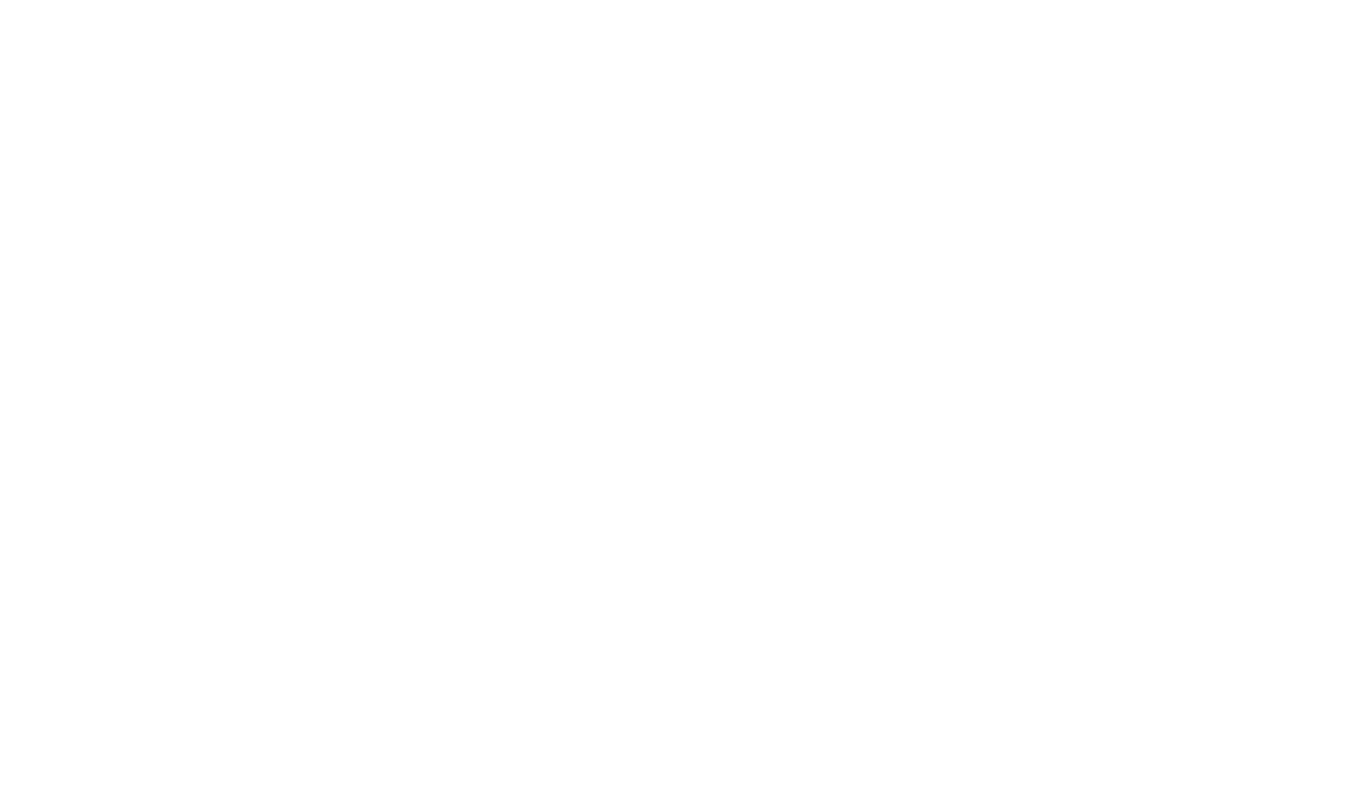
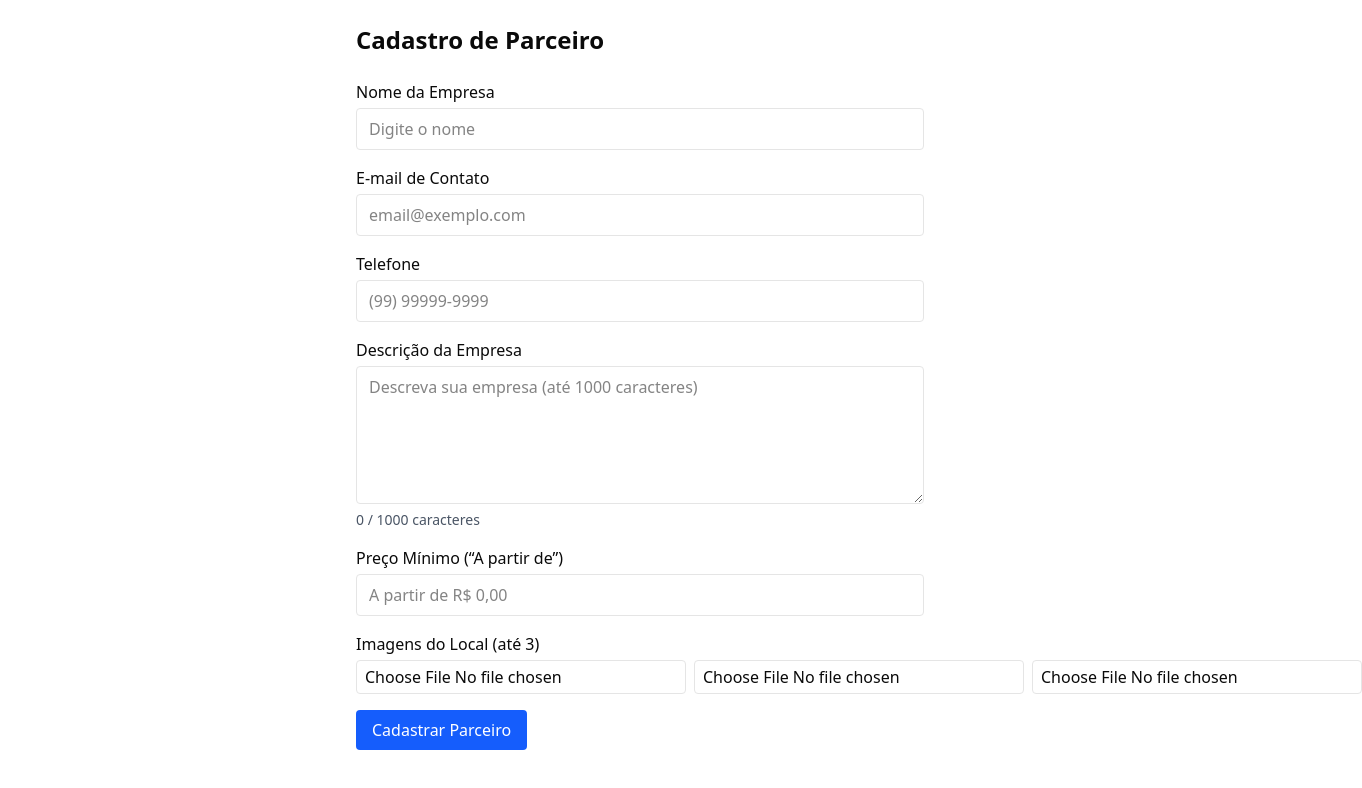
Before and after one commit to ProjetoVouAli/VouAli, a Nuxt app: page /parceiros/cadastro in a window 1280 px wide. Before the commit this address had no page. Shown: the top 788 px of the page, 1362 px wide, since content can reach past the window. Built offline with nearby package versions, Linux system fonts and the light colour scheme.

Commit message:
Adiciona página de cadastro de parceiros com descrição, preço e imagens

```diff
--- /dev/null
+++ b/pages/parceiros/cadastro.vue
@@ -0,0 +1,192 @@
+<template>
+  <div class="container mx-auto p-4">
+    <h1 class="text-2xl font-bold mb-6">Cadastro de Parceiro</h1>
+
+    <form @submit.prevent="onSubmit" class="space-y-4">
+      <!-- Nome da empresa -->
+      <div>
+        <label for="empresa" class="block mb-1 font-medium">Nome da Empresa</label>
+        <input
+          id="empresa"
+          v-model="form.empresa"
+          type="text"
+          placeholder="Digite o nome"
+          class="w-full border rounded px-3 py-2"
+        />
+        <p v-if="errors.empresa" class="text-red-600 text-sm">{{ errors.empresa }}</p>
+      </div>
+
+      <!-- E-mail de contato -->
+      <div>
+        <label for="email" class="block mb-1 font-medium">E-mail de Contato</label>
+        <input
+          id="email"
+          v-model="form.email"
+          type="email"
+          placeholder="email@exemplo.com"
+          class="w-full border rounded px-3 py-2"
+        />
+        <p v-if="errors.email" class="text-red-600 text-sm">{{ errors.email }}</p>
+      </div>
+
+      <!-- Telefone -->
+      <div>
+        <label for="telefone" class="block mb-1 font-medium">Telefone</label>
+        <input
+          id="telefone"
+          v-model="form.telefone"
+          type="tel"
+          placeholder="(99) 99999‑9999"
+          class="w-full border rounded px-3 py-2"
+        />
+        <p v-if="errors.telefone" class="text-red-600 text-sm">{{ errors.telefone }}</p>
+      </div>
+
+      <!-- Descrição da empresa -->
+      <div>
+        <label for="descricao" class="block mb-1 font-medium">Descrição da Empresa</label>
+        <textarea
+          id="descricao"
+          v-model="form.descricao"
+          rows="5"
+          maxlength="1000"
+          placeholder="Descreva sua empresa (até 1000 caracteres)"
+          class="w-full border rounded px-3 py-2"
+        ></textarea>
+        <p class="text-sm text-gray-600">{{ form.descricao.length }} / 1000 caracteres</p>
+        <p v-if="errors.descricao" class="text-red-600 text-sm">{{ errors.descricao }}</p>
+      </div>
+
+      <!-- Preço mínimo -->
+      <div>
+        <label for="preco" class="block mb-1 font-medium">Preço Mínimo (“A partir de”)</label>
+        <input
+          id="preco"
+          v-model.number="form.preco"
+          type="number"
+          min="0"
+          step="0.01"
+          placeholder="A partir de R$ 0,00"
+          class="w-full border rounded px-3 py-2"
+        />
+        <p v-if="errors.preco" class="text-red-600 text-sm">{{ errors.preco }}</p>
+      </div>
+
+      <!-- Imagens do local -->
+      <div>
+        <label class="block mb-1 font-medium">Imagens do Local (até 3)</label>
+        <div class="flex space-x-2">
+          <input
+            v-for="i in 3"
+            :key="i"
+            type="file"
+            accept="image/*"
+            @change="onFileChange($event, i - 1)"
+            class="border rounded px-2 py-1"
+          />
+        </div>
+        <p v-if="errors.imagens" class="text-red-600 text-sm mt-1">{{ errors.imagens }}</p>
+      </div>
+
+      <!-- Botão de enviar -->
+      <button
+        type="submit"
+        class="bg-blue-600 text-white px-4 py-2 rounded hover:bg-blue-700 transition"
+      >
+        Cadastrar Parceiro
+      </button>
+    </form>
+  </div>
+</template>
+
+<script setup lang="ts">
+import { reactive } from 'vue'
+import { useRouter } from 'vue-router'
+
+interface FormData {
+  empresa: string
+  email: string
+  telefone: string
+  descricao: string
+  preco: number | null
+  imagens: (File | null)[]
+}
+
+// Estado do formulário
+const form = reactive<FormData>({
+  empresa: '',
+  email: '',
+  telefone: '',
+  descricao: '',
+  preco: null,
+  imagens: [null, null, null]
+})
+
+// Erros de validação
+const errors = reactive<{ [key: string]: string }>({})
+
+const router = useRouter()
+
+function validate() {
+  Object.keys(errors).forEach(k => delete errors[k])
+
+  if (!form.empresa.trim()) errors.empresa = 'O nome da empresa é obrigatório.'
+  if (!form.email.trim()) {
+    errors.email = 'O e‑mail é obrigatório.'
+  } else if (!/.+@.+\\..+/.test(form.email)) {
+    errors.email = 'Insira um e‑mail válido.'
+  }
+  if (!form.telefone.trim()) errors.telefone = 'O telefone é obrigatório.'
+  if (!form.descricao.trim()) {
+    errors.descricao = 'A descrição é obrigatória.'
+  } else if (form.descricao.length > 1000) {
+    errors.descricao = 'Descrição deve ter até 1000 caracteres.'
+  }
+  if (form.preco === null || form.preco < 0) errors.preco = 'Informe um preço mínimo válido.'
+
+  const imgs = form.imagens.filter(Boolean)
+  if (imgs.length === 0) {
+    errors.imagens = 'Adicione ao menos uma imagem.'
+  } else if (imgs.length > 3) {
+    errors.imagens = 'Você pode adicionar até 3 imagens.'
+  }
+
+  return Object.keys(errors).length === 0
+}
+
+function onFileChange(event: Event, index: number) {
+  const target = event.target as HTMLInputElement
+  form.imagens[index] = target.files?.[0] ?? null
+}
+
+async function onSubmit() {
+  if (!validate()) return
+
+  try {
+    const payload = new FormData()
+    payload.append('empresa', form.empresa)
+    payload.append('email', form.email)
+    payload.append('telefone', form.telefone)
+    payload.append('descricao', form.descricao)
+    payload.append('preco', String(form.preco))
+    form.imagens.forEach((img, i) => {
+      if (img) payload.append(`imagem_${i + 1}`, img)
+    })
+
+    // Exemplo: await fetch('/api/parceiros', { method: 'POST', body: payload })
+    console.log('Enviando dados:', form)
+
+    alert('Parceiro cadastrado com sucesso!')
+    router.push('/')
+  } catch (e) {
+    console.error(e)
+    alert('Erro ao cadastrar parceiro. Tente novamente.')
+  }
+}
+</script>
+
+<style scoped>
+.container {
+  max-width: 600px;
+}
+</style>
```
